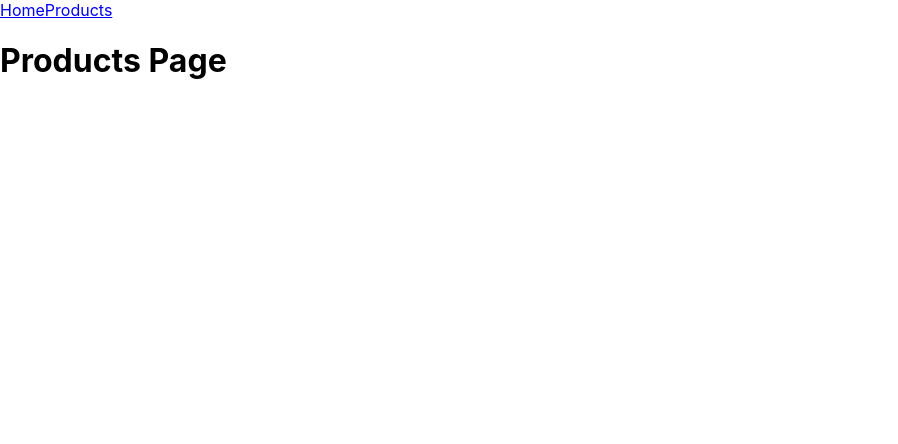
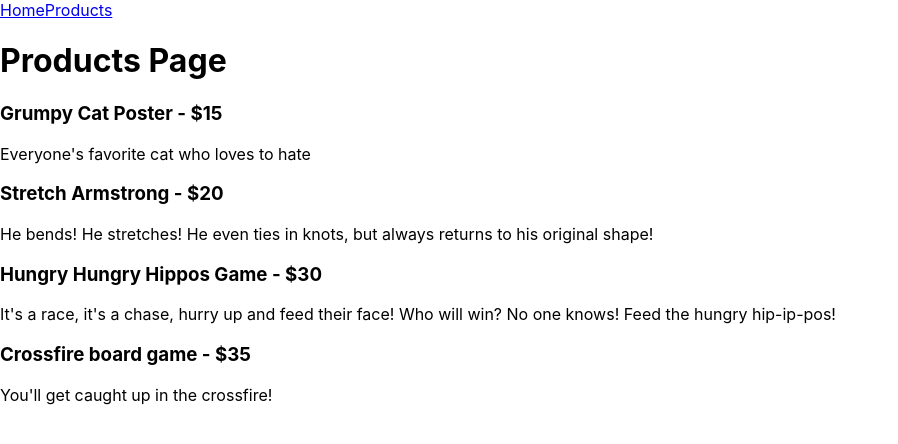
Before and after one commit to MattVegh/react-router, a React (Create React App) app: page /products in a window 1280 px wide. Shown: the top 444 px of the page, without its empty margins (0-898 px from the left). Built offline with nearby package versions, Linux system fonts and the light colour scheme.

Commit message:
working on Products component

```diff
--- a/src/AppTwoComponents/Products.js
+++ b/src/AppTwoComponents/Products.js
@@ -1,12 +1,11 @@
 import React from "react"
-import { useParams, useHistory } from 'react-router-dom'
 import productsData from './productsData'
 
 function Products() {
 
     const products = productsData.map(product =>
-        <div>
-            <h3>{product.name} - {product.price}</h3>
+        <div key={product.id}>
+            <h3>{product.name} - ${product.price}</h3>
             <p>{product.description}</p>
         </div>)
 
@@ -14,6 +13,7 @@
     return (
         <div>
             <h1>Products Page</h1>
+            {products}
         </div>
     )
 }
```
